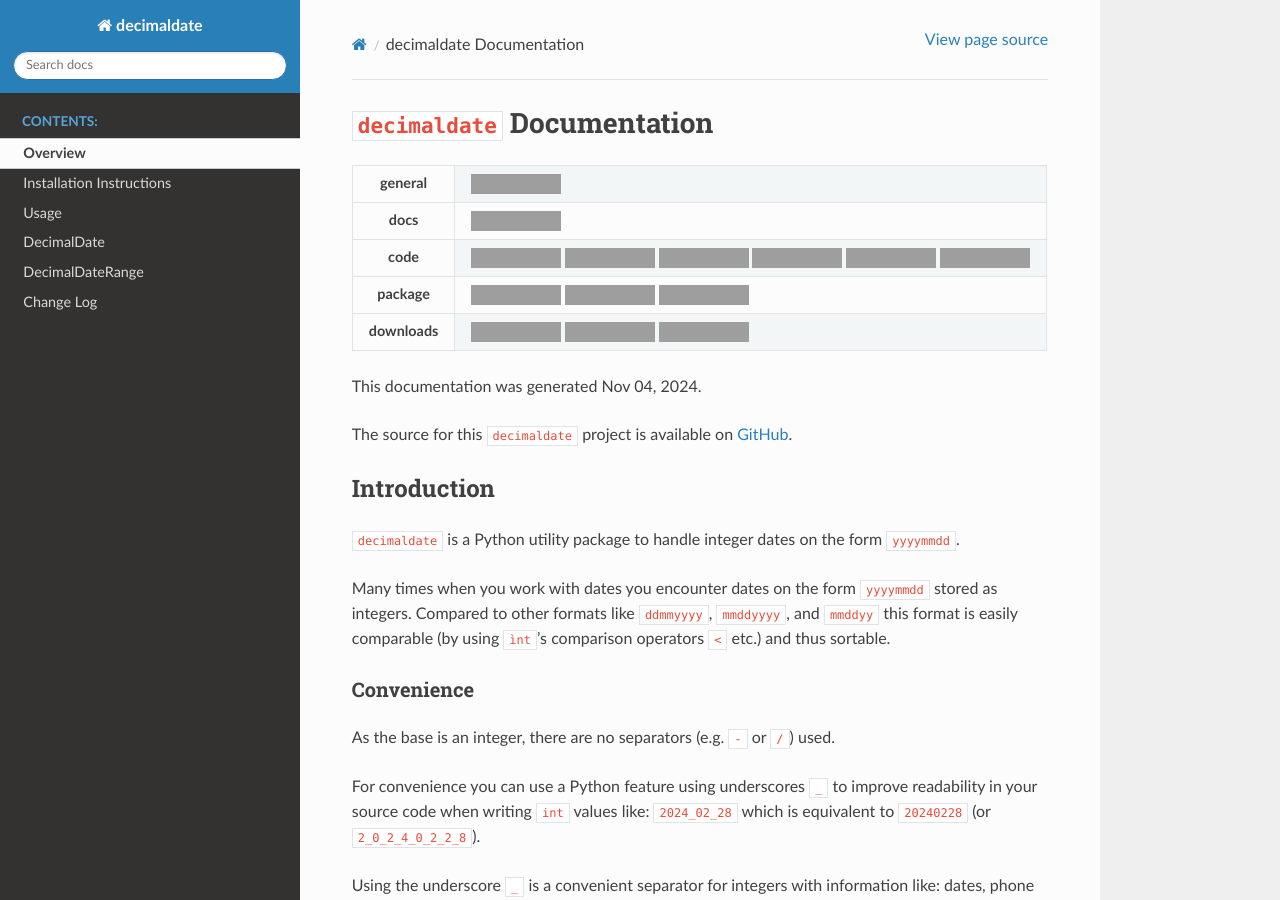
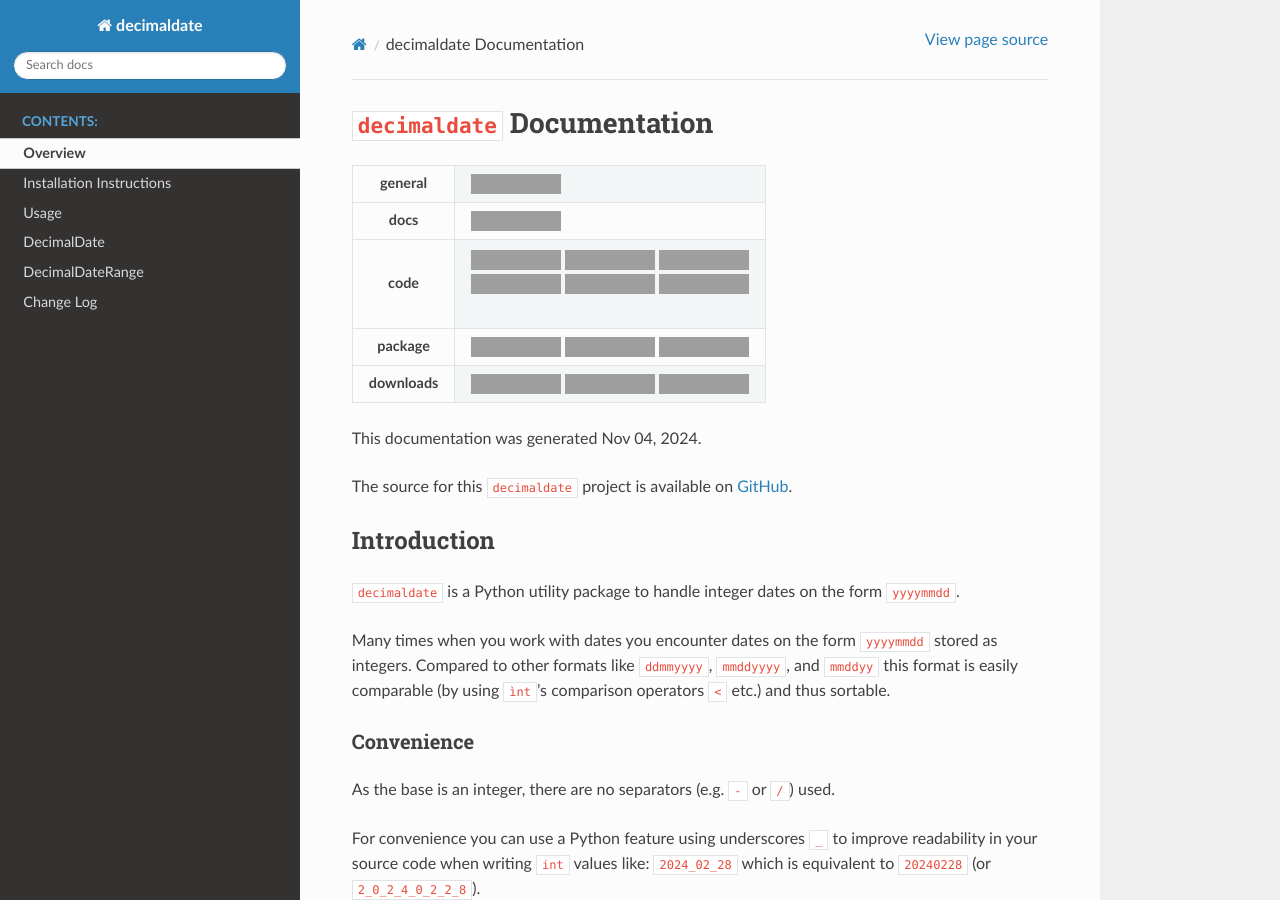
Before and after one commit to TorbenJakobsen/decimaldate, a Sphinx documentation site: the page built from docs/source/index.rst, in a window 1280 px wide and 900 px high. Built offline with Sphinx 7.4.7 and the Read the Docs theme 3.1.0, drawn with Linux system fonts in a browser that asks for light colours; grey boxes are pictures that could not be loaded.

Commit message:
fix sphinx boundary break

```diff
--- a/README_pypi.rst
+++ b/README_pypi.rst
@@ -13,7 +13,8 @@ A Python class to handle decimal dates on the form ``yyyymmdd``.
     * - docs
       - |docs|
     * - code
-      - |code-style| |commits-since| |scrutinizer-code-quality| |scrutinizer-coverage| |scrutinizer-build| |github-test-multiple|
+      - | |code-style| |commits-since| |github-test-multiple|
+        | |scrutinizer-code-quality| |scrutinizer-coverage| |scrutinizer-build|
     * - package
       - |wheel| |supported-versions| |supported-implementations|
     * - downloads
--- a/docs/source/index.rst
+++ b/docs/source/index.rst
@@ -12,7 +12,8 @@
     * - docs
       - |docs|
     * - code
-      - |code-style| |commits-since| |scrutinizer-code-quality| |scrutinizer-coverage| |scrutinizer-build| |github-test-multiple|
+      - | |code-style| |commits-since| |github-test-multiple|
+        | |scrutinizer-code-quality| |scrutinizer-coverage| |scrutinizer-build|
     * - package
       - |wheel| |supported-versions| |supported-implementations|
     * - downloads
```
